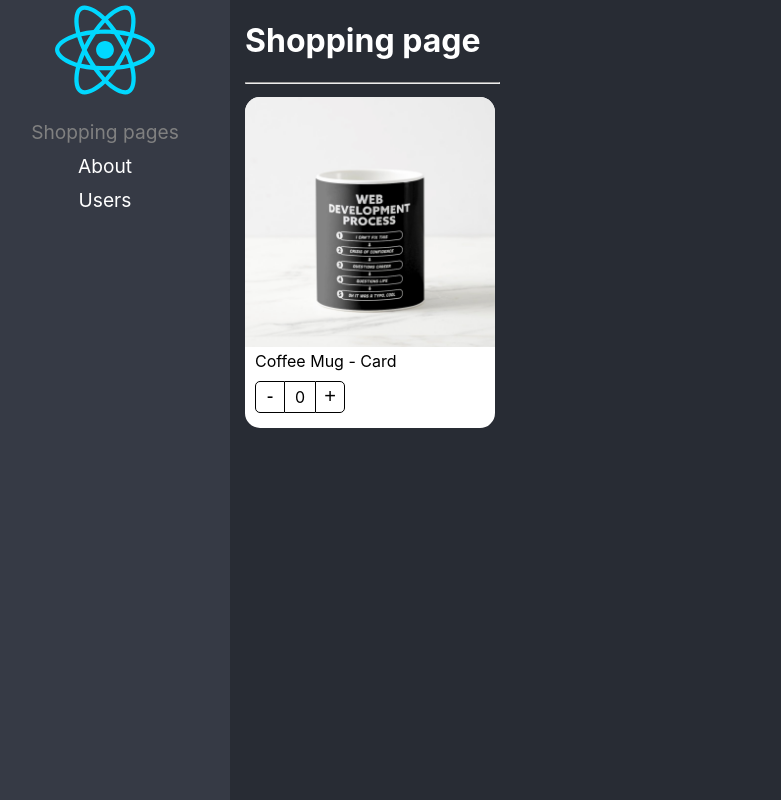
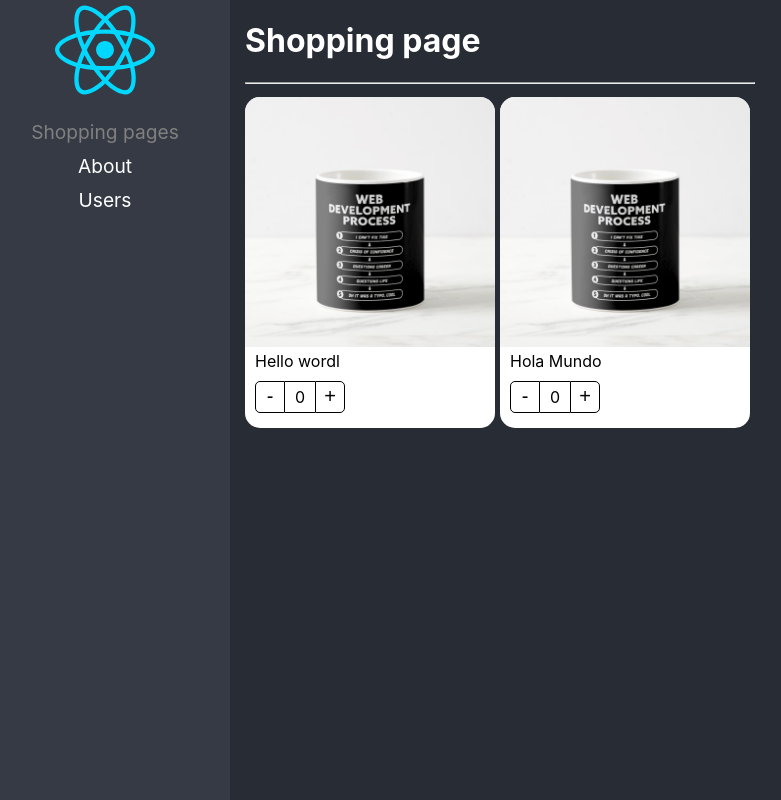
Before and after one commit to Pedrosandoval2/React-app, a React (Vite) app: page /home in a window 1280 px wide. Shown: the whole page, without its empty margins (20-801 px from the left). Built offline with nearby package versions, Linux system fonts and the light colour scheme.

Commit message:
component compound check

```diff
--- /dev/null
+++ b/src/02-components-patterns/components/ProductButton.tsx
@@ -0,0 +1,18 @@
+import { useContext } from 'react';
+import styles from '../styles/styles.module.css'
+import { ProductContext } from './ProductCard';
+
+export const ProductButton = () => {
+    const { increaseBy, quantity } = useContext(ProductContext);
+    return (
+        <div className={styles.buttonsContainer}>
+            <button className={styles.buttonMinus} onClick={() => increaseBy(-1)}>
+                -
+            </button>
+            <div className={styles.countLabel}>{quantity}</div>
+            <button className={styles.buttonAdd} onClick={() => increaseBy(1)}>
+                +
+            </button>
+        </div>
+    )
+};
--- a/src/02-components-patterns/components/ProductCard.tsx
+++ b/src/02-components-patterns/components/ProductCard.tsx
@@ -1,54 +1,20 @@
+import { createContext } from 'react'
 import styles from '../styles/styles.module.css'
+import { ProductContextProps, Props } from '../interfaces/interfaces'
+import { useProduct } from '../hooks/useProduct';
 
-interface Props {
-    product: Product
-    children?: React.ReactElement
-}
+export const ProductContext = createContext({} as ProductContextProps);
+const { Provider } = ProductContext;
 
-interface Product {
-    id: string
-    title: string
-    img?: string
-}
+export const ProductCard = ({ children, product }: Props) => {
 
-interface ProductImageProps {
-    img: string;
-    alt: string;
-}
-
-interface ProductDescriptionProps {
-    title: string;
-}
-
-interface ProductControlsProps {
-    quantity: number;
-    increaseBy: (value: number) => void;
-}
-
-export const ProductControls = ({ quantity, increaseBy }: ProductControlsProps) => (
-    <div className={styles.buttonsContainer}>
-        <button className={styles.buttonMinus} onClick={() => increaseBy(-1)}>
-            -
-        </button>
-        <div className={styles.countLabel}>{quantity}</div>
-        <button className={styles.buttonAdd} onClick={() => increaseBy(1)}>
-            +
-        </button>
-    </div>
-);
-
-export const ProductDescription = ({ title }: ProductDescriptionProps) => (
-    <span className={styles.productDescription}>{title}</span>
-);
-export const ProductImage = ({ img, alt }: ProductImageProps) => (
-    <img className={styles.productImg} src={img} alt={alt} />
-);
-
-export const ProductCard = ({children}: Props) => {
+    const { quantity, increaseBy } = useProduct();
 
     return (
-        <div className={styles.productCard}>
-            {children}
-        </div>
+        <Provider value={{ quantity, increaseBy, product }}>
+            <div className={styles.productCard}>
+                {children}
+            </div>
+        </Provider>
     );
 };
--- /dev/null
+++ b/src/02-components-patterns/components/ProductImage.tsx
@@ -0,0 +1,14 @@
+
+import styles from '../styles/styles.module.css'
+import noImage from '../assets/no-image.jpg'
+import { ProductImageProps } from '../interfaces/interfaces';
+import { useContext } from 'react';
+import { ProductContext } from './ProductCard';
+
+
+export const ProductImage = ({alt = '' }: ProductImageProps) => {
+    const { product } = useContext(ProductContext);
+    return (
+        <img className={styles.productImg} src={product.img || noImage} alt={alt} />
+    )
+};
--- /dev/null
+++ b/src/02-components-patterns/components/ProductTitle.tsx
@@ -0,0 +1,8 @@
+import { ProductDescriptionProps } from '../interfaces/interfaces';
+import styles from '../styles/styles.module.css'
+
+export const ProductTitle = ({ title }: ProductDescriptionProps) => {
+    return (
+        <span className={styles.productDescription}>{title}</span>
+    )
+};
--- /dev/null
+++ b/src/02-components-patterns/components/index.ts
@@ -0,0 +1,17 @@
+import { ProductCardProps } from '../interfaces/interfaces';
+import { ProductButton } from './ProductButton';
+import { ProductCard as ProductCardHOC } from './ProductCard';
+import { ProductImage } from './ProductImage';
+import { ProductTitle } from './ProductTitle';
+
+export { ProductImage } from './ProductImage';
+export { ProductTitle } from './ProductTitle';
+export { ProductButton } from './ProductButton';
+
+export const ProductCard: ProductCardProps = Object.assign(ProductCardHOC, {
+    Image: ProductImage,
+    Title: ProductTitle,
+    Buttons: ProductButton
+})
+
+export default ProductCard
--- /dev/null
+++ b/src/02-components-patterns/interfaces/interfaces.ts
@@ -0,0 +1,36 @@
+export interface Props {
+    product: Product;
+    children?: React.ReactElement | React.ReactElement[];
+}
+
+export interface Product {
+    id: string;
+    title: string;
+    img: string;
+}
+
+export interface ProductContextProps {
+    quantity: number;
+    increaseBy: (value: number) => void;
+    product: Product;
+}
+
+export interface ProductImageProps {
+    alt?: string;
+}
+
+export interface ProductDescriptionProps {
+    title: string;
+}
+
+export interface ProductControlsProps {
+    quantity: number;
+    increaseBy: (value: number) => void;
+}
+
+export interface ProductCardProps {
+    ({ children, product }: Props) : JSX.Element,
+    Title: ({ title }: ProductDescriptionProps) => JSX.Element,
+    Image: ({ alt }: ProductImageProps) => JSX.Element,
+    Buttons: () => JSX.Element
+}
--- a/src/02-components-patterns/pages/ShoppingPages.tsx
+++ b/src/02-components-patterns/pages/ShoppingPages.tsx
@@ -1,6 +1,4 @@
-import { ProductCard, ProductControls, ProductDescription, ProductImage } from "../components/ProductCard"
-import noImage from '../assets/no-image.jpg'
-import { useProduct } from "../hooks/useProduct";
+import { ProductImage, ProductButton, ProductTitle, ProductCard } from "../components";
 
 const product = {
     id: '1',
@@ -9,8 +7,6 @@ const product = {
 }
 
 export const ShoppingPages = () => {
-
-    const { quantity, increaseBy } = useProduct();
 
     return (
         <div>
@@ -22,13 +18,20 @@ export const ShoppingPages = () => {
                 flexWrap: 'wrap'
             }}>
                 <ProductCard product={product}>
-                    <>
-                        <ProductImage img={product.img || noImage} alt="Coffee Mug" />
-                        <ProductDescription title={product.title} />
-                        <ProductControls quantity={quantity} increaseBy={increaseBy} />
-                    </>
+                    <ProductCard.Image />
+                    <ProductCard.Title title="Hello wordl"/>
+                    <ProductCard.Buttons/>
+                </ProductCard>
+
+                <ProductCard product={product}>
+                    <ProductImage />
+                    <ProductTitle title="Hola Mundo" />
+                    <ProductButton/>
                 </ProductCard>
             </div>
         </div>
     )
 }
+
+
+// Faltaría crear el contex para heredar a los hijos
```
